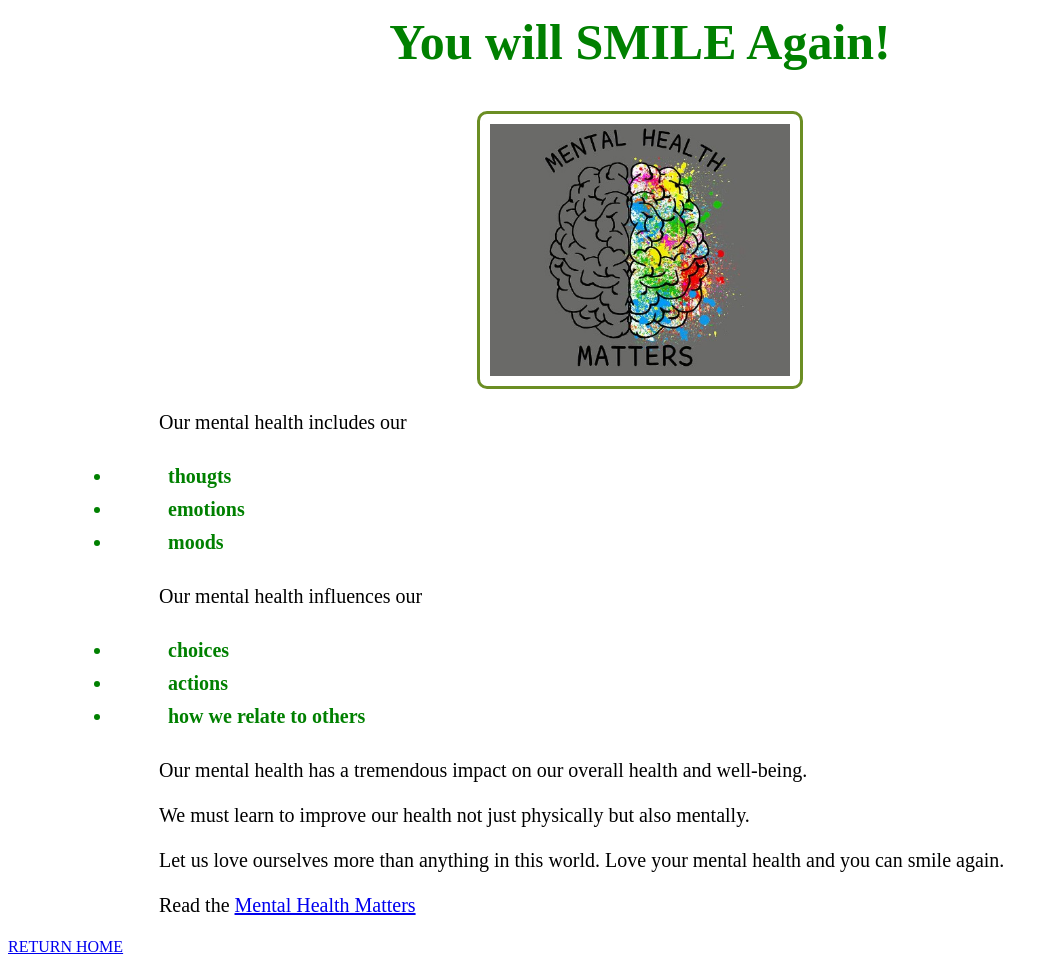
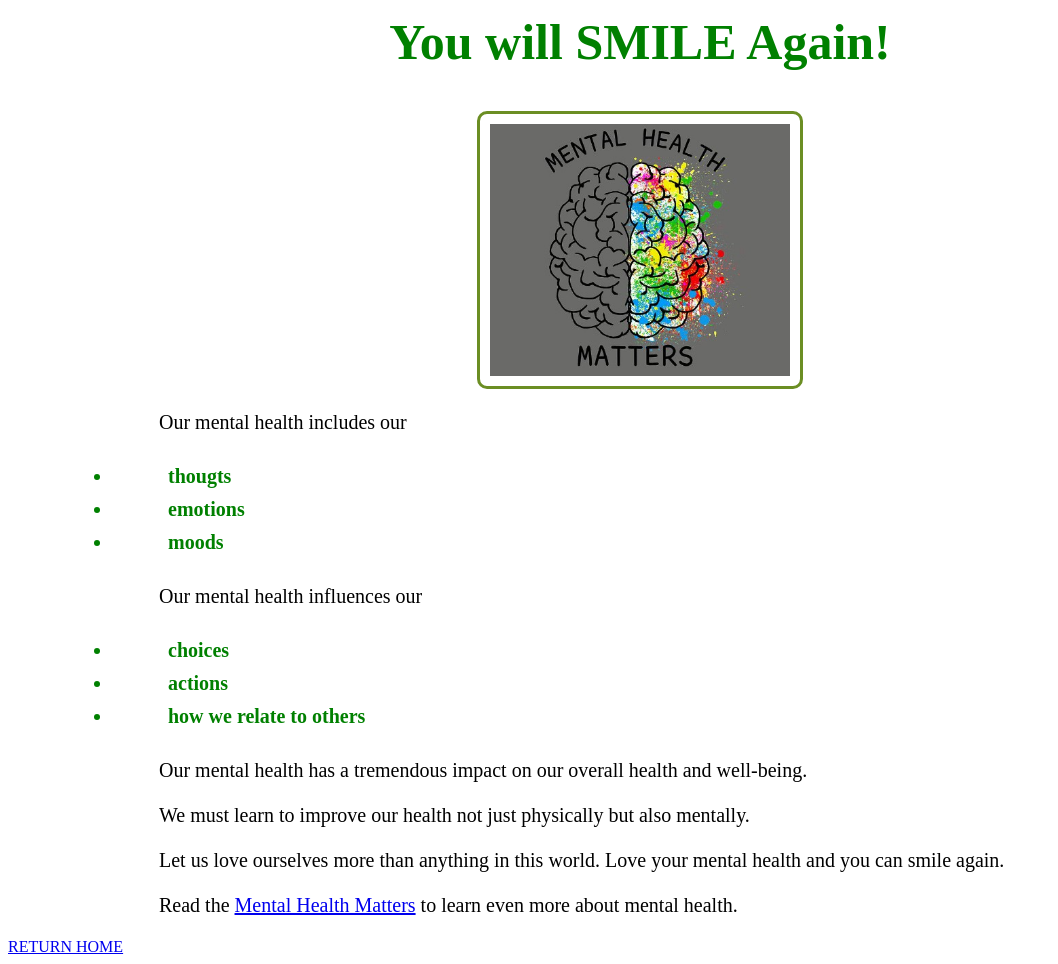
Before and after one commit to JanryCaagusan/JanryCaagusan.github.io, a plain HTML site: page Caagusan_M2 LA1 (css).html in a window 1280 px wide. Shown: the whole page, without its empty margins (0-1058 px from the left). Drawn offline with Linux system fonts and the light colour scheme.

Commit message:
Update Caagusan_M2 LA1 (css).html

```diff
--- a/Caagusan_M2 LA1 (css).html
+++ b/Caagusan_M2 LA1 (css).html
@@ -24,7 +24,7 @@
 <p>We must learn to improve our health not just physically but also mentally.</p>
 <p>Let us love ourselves more than anything in this world. Love your mental health and you can smile again.</p>
 
-<p>Read the <a href="Mental Health Matters.html">Mental Health Matters</a></p>
+<p>Read the <a href="Mental Health Matters.html">Mental Health Matters</a> to learn even more about mental health.</p>
 
 </body>
 <a href="index.html"> RETURN HOME </a>
```
